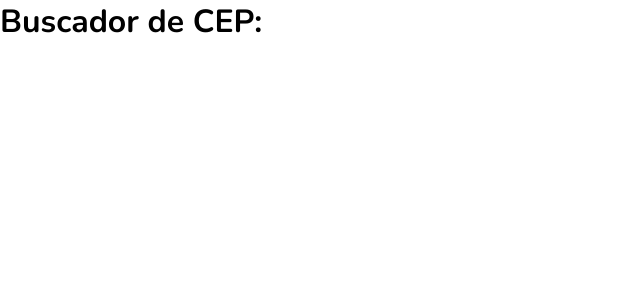
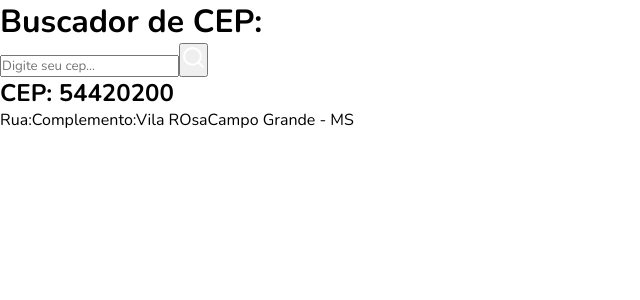
Before and after one commit to iraeveras/buscar-cep-react-com-vite, a React (Vite) app: page / in a window 1280 px wide. Shown: the top 300 px of the page, without its empty margins (0-640 px from the left). Built offline with nearby package versions, Linux system fonts and the light colour scheme.

Commit message:
criação da estrutura HTML

```diff
--- a/src/App.jsx
+++ b/src/App.jsx
@@ -1,10 +1,28 @@
-
+import { FiSearch } from "react-icons/fi"
 function App() {
 
   return (
-    <>
+    <div className="container">
       <h1>Buscador de CEP:</h1>
-    </>
+      <div className="container-input">
+        <input
+        type="text"
+        placeholder="Digite seu cep..."
+        />
+
+        <button className="button-search">
+          <FiSearch size={25} color="#fff" />
+        </button>
+      </div>
+
+      <main className="main">
+        <h2>CEP: 54420200</h2>
+        <span>Rua:</span>
+        <span>Complemento:</span>
+        <span>Vila ROsa</span>
+        <span>Campo Grande - MS</span>
+      </main>
+    </div>
   )
 }
 
```
